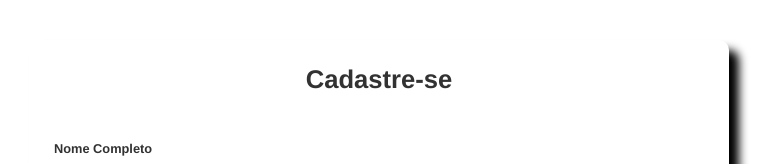
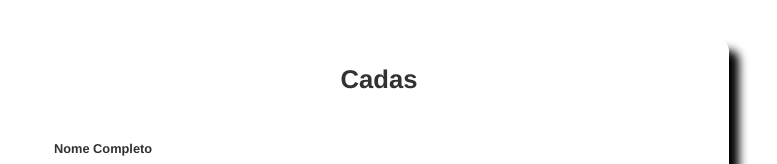
Before and after one commit to andersonllopes/Hamburgueria2.0, a plain HTML site: page pagecadastro.html in a window 1280 px wide. Shown: the top 164 px of the page, without its empty margins (261-1038 px from the left). Drawn offline with nearby package versions, Linux system fonts and the light colour scheme; files whose address does not match are found by name.

Commit message:
Update pagecadastro.html
Teste

```diff
--- a/pagecadastro.html
+++ b/pagecadastro.html
@@ -8,7 +8,7 @@
 </head>
     <body>
         <div id="main-container">
-        <h1>Cadastre-se</h1>
+        <h1>Cadas</h1>
         <form id="cadastrar" action="">
             <div class="full-box">
                 <label for="nome">Nome Completo</label>
```
